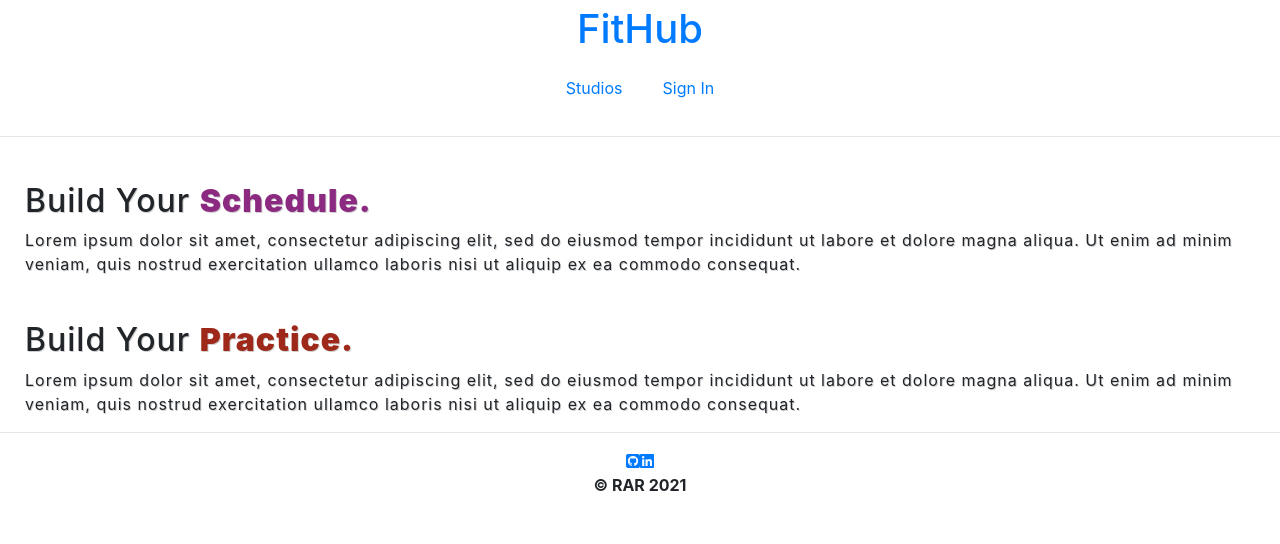
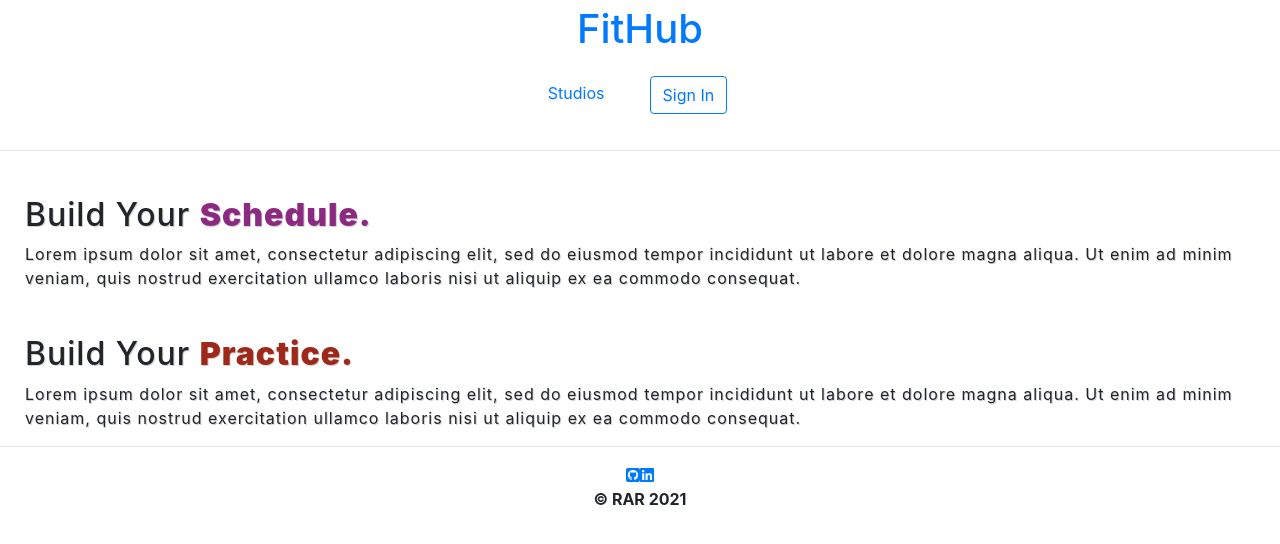
Before and after one commit to rararamberg/fithub, a React (Create React App) app in the folder client/: page / in a window 1280 px wide. Shown: the top 544 px of the page. Built offline with nearby package versions, Linux system fonts and the light colour scheme.

Commit message:
bootstrap buttons added to header

```diff
--- a/client/src/components/Header.jsx
+++ b/client/src/components/Header.jsx
@@ -1,5 +1,6 @@
 import { Link } from "react-router-dom";
 import "./Header.css";
+import Button from 'react-bootstrap/Button';
 
 function Header(props) {
   const { currentUser, handleLogout } = props;
@@ -9,7 +10,7 @@ function Header(props) {
       return (
         <>
           <Link to="/studios">Studios</Link>
-          <Link to="/signin">Sign In</Link>
+          <Link to="/signin"><Button variant="outline-primary">Sign In</Button></Link>
         </>
       )
     } else if (currentUser.has_studio) {
@@ -18,14 +19,14 @@ function Header(props) {
           <Link to='/my-studio'>
           <p>Hello, {currentUser.first_name}</p>
           </Link>
-          <button onClick={handleLogout}>Sign Out</button>
+          <Button variant="outline-danger"  onClick={handleLogout}>Sign Out</Button>
         </>
       )
     } else {
       return (
         <>
           <p>Hello, {currentUser.first_name}</p>
-          <button onClick={handleLogout}>Sign Out</button>
+          <Button variant="outline-danger" onClick={handleLogout}>Sign Out</Button>
         </>
       )
     }
```
